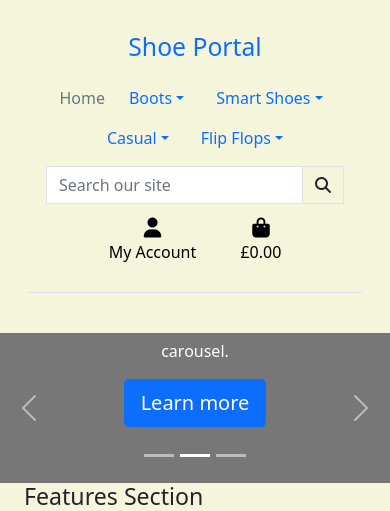
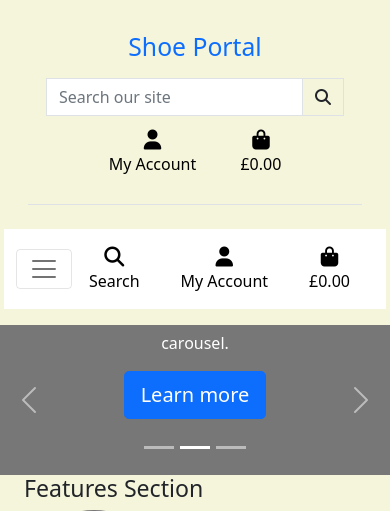
Before and after one commit to dushanka-dev/shoe-portal, a Django app: page / in a window 390 px wide. Shown: the top 511 px of the page. Run offline with Django 3.2, Linux system fonts and the light colour scheme; some libraries are stand-ins or nearby versions.

Commit message:
Removed unused code. Connected includes files

```diff
--- a/templates/base.html
+++ b/templates/base.html
@@ -48,48 +48,6 @@
           <h2>Shoe Portal</h2>
         </a>
 
-        <ul class="nav col-12 col-md-auto mb-2 justify-content-center mb-md-0">
-          <li><a href="#" class="nav-link px-2 text-secondary">Home</a></li>
-
-          <li class="nav-item dropdown">
-            <a class="nav-link dropdown-toggle" data-bs-toggle="dropdown" href="#" role="button" aria-expanded="false">Boots</a>
-            <ul class="dropdown-menu">
-              <li><a class="dropdown-item" href="#">Casual</a></li>
-              <li><hr class="dropdown-divider"></li>
-              <li><a class="dropdown-item" href="#">Smart</a></li>
-            </ul>
-          </li>
-
-          <li class="nav-item dropdown">
-            <a class="nav-link dropdown-toggle" data-bs-toggle="dropdown" href="#" role="button" aria-expanded="false">Smart Shoes</a>
-            <ul class="dropdown-menu">
-
-              <li><a class="dropdown-item" href="#">Casual</a></li>
-              <li><hr class="dropdown-divider"></li>
-              <li><a class="dropdown-item" href="#">Smart</a></li>
-            </ul>
-          </li>
-
-          <li class="nav-item dropdown">
-            <a class="nav-link dropdown-toggle" data-bs-toggle="dropdown" href="#" role="button" aria-expanded="false">Casual</a>
-            <ul class="dropdown-menu">
-
-              <li><a class="dropdown-item" href="#">Casual</a></li>
-              <li><hr class="dropdown-divider"></li>
-              <li><a class="dropdown-item" href="#">Smart</a></li>
-            </ul>
-          </li>
-
-          <li class="nav-item dropdown">
-            <a class="nav-link dropdown-toggle" data-bs-toggle="dropdown" href="#" role="button" aria-expanded="false">Flip Flops</a>
-            <ul class="dropdown-menu">
-
-              <li><a class="dropdown-item" href="#">Casual</a></li>
-              <li><hr class="dropdown-divider"></li>
-              <li><a class="dropdown-item" href="#">Smart</a></li>
-            </ul>
-          </li>
-        </ul>
 
         <!-- Search site -->
 
@@ -148,6 +106,16 @@
         </div>
       </div>
     </div>
+
+    <div class="row bg-white">
+      <nav class="navbar navbar-expand-lg navbar-light w-100">
+          <button class="navbar-toggler" type="button" data-toggle="collapse" data-target="#main-nav" aria-controls="main-nav" aria-expanded="false" aria-label="Toggle navigation">
+              <span class="navbar-toggler-icon"></span>
+          </button>
+          {% include 'includes/mobile-top-header.html' %}
+          {% include 'includes/main-nav.html' %}
+      </nav>
+    </div>
   </header>
 
   {% if messages %}
```
